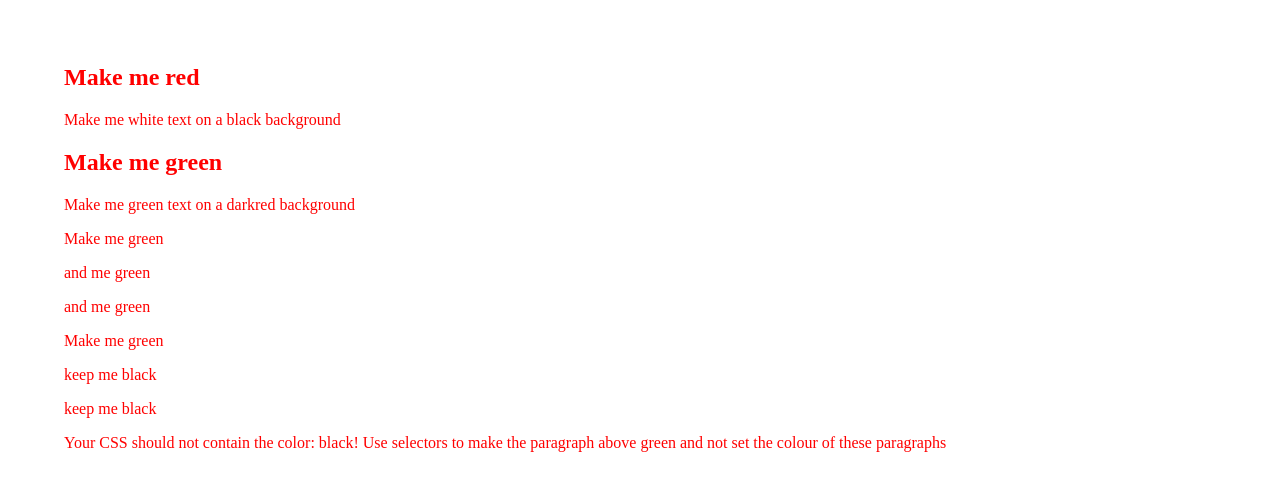
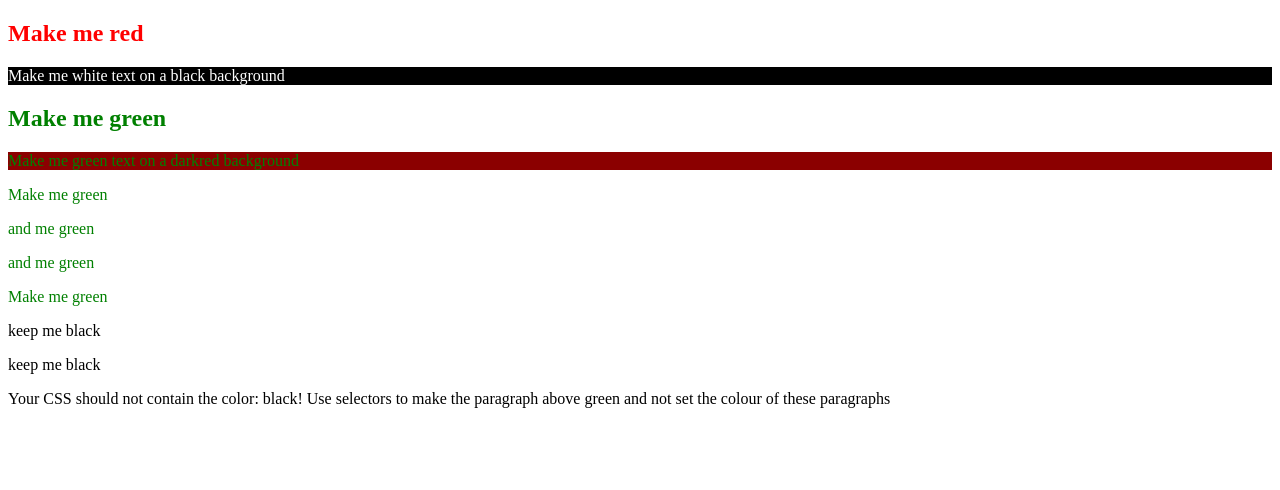
Before and after one commit to hashneo77/internetprogramming, a plain HTML site: page Week2Assignment/exercise1.html in a window 1280 px wide. Drawn offline with Linux system fonts and the light colour scheme.

Commit message:
exercis1 css changes

```diff
--- a/Week2Assignment/style.css
+++ b/Week2Assignment/style.css
@@ -1,9 +1,25 @@
-
-body{
+.part1 h2{
     color: red;
-    margin: 5%;
 }
 
-h1{
-    color:brown;
+.part1 p{
+    color: white;
+    background-color: black;
 }
+
+.part2 h2{
+    color: green;
+}
+
+.part2 p{
+    color: green;
+    background-color: darkred;
+}
+
+.part3{
+    color: green;
+}
+
+.part4 > p{
+    color: green;
+}
```
